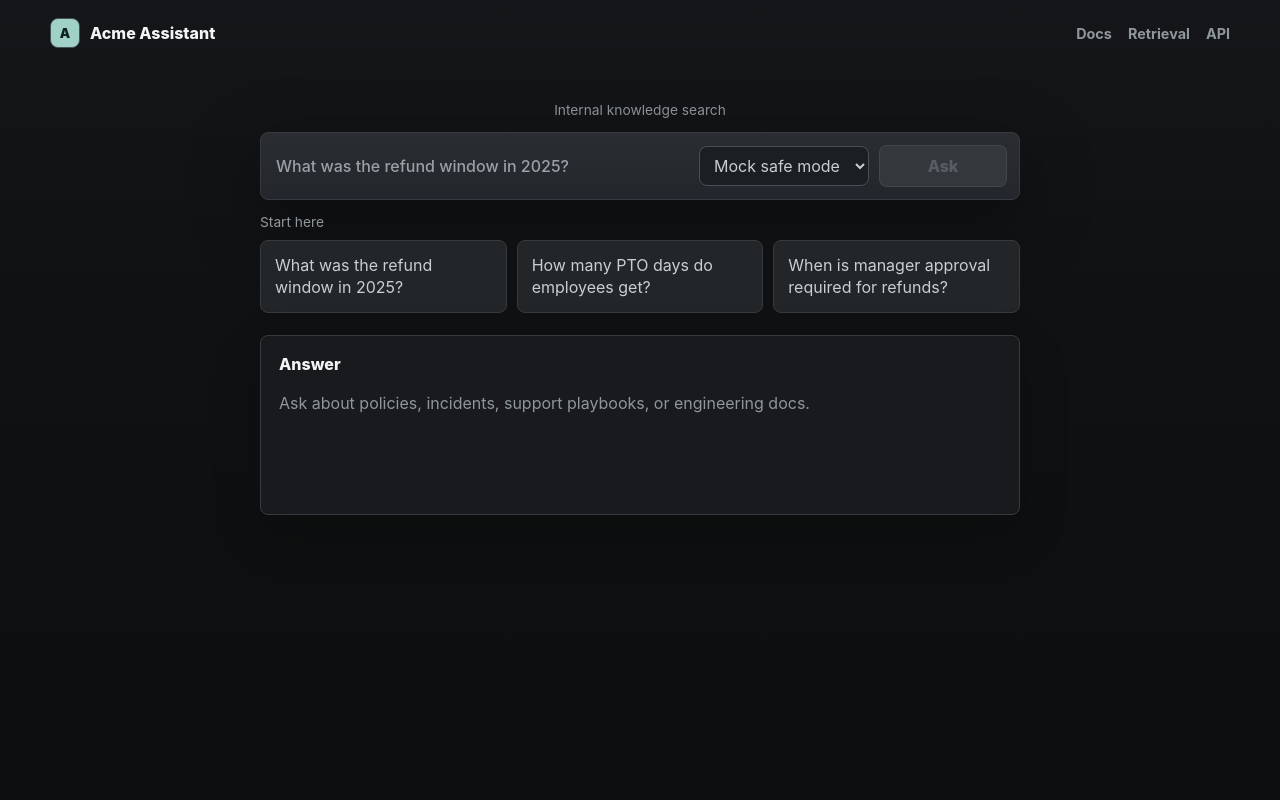
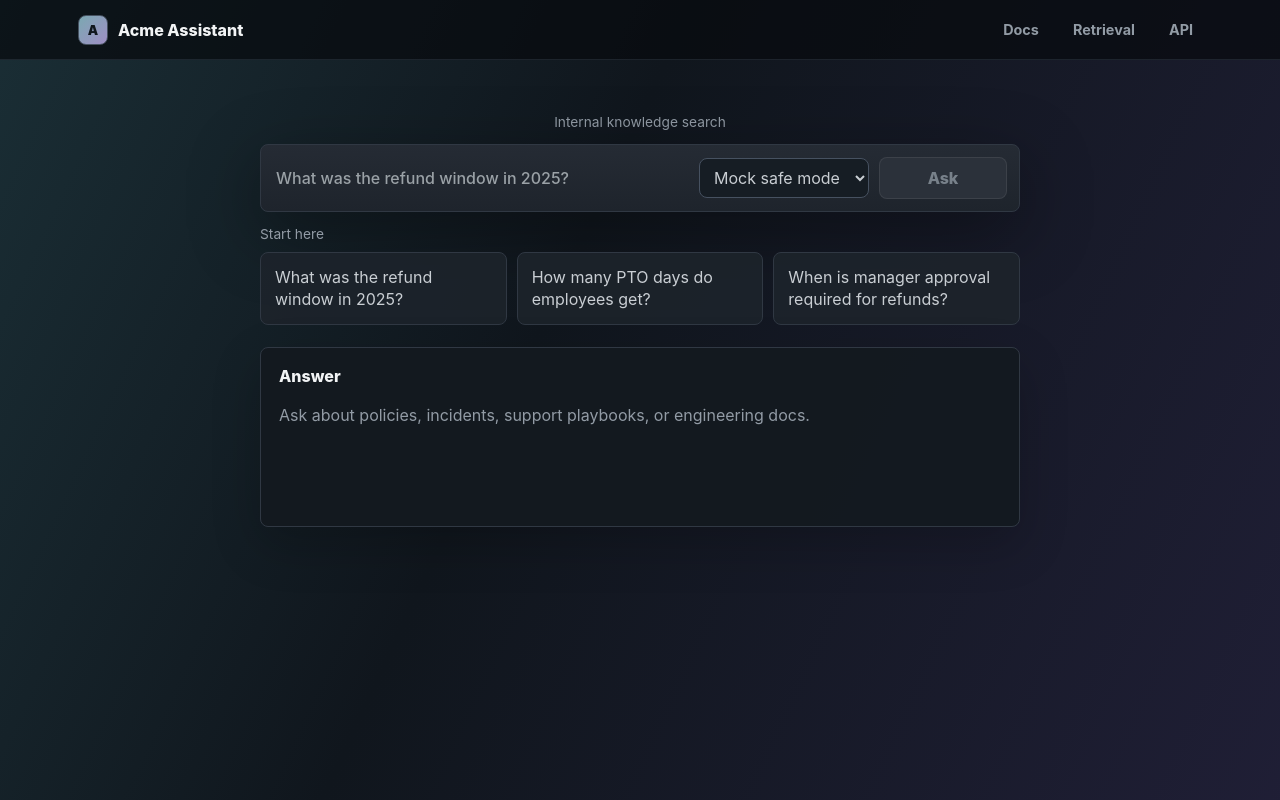
Before and after one commit to YukiUmetsu/rag-internal-docs-assistant, a React (Vite) app in the folder src/frontend/: page / in a window 1280 px wide. Built offline with nearby package versions, Linux system fonts and the light colour scheme; no server answers.

Commit message:
add loading state

```diff
--- a/src/frontend/src/components/AnswerPanel.tsx
+++ b/src/frontend/src/components/AnswerPanel.tsx
@@ -1,3 +1,4 @@
+import { useEffect, useState } from "react";
 import type { ChatResponse } from "../api/types";
 
 type Props = {
@@ -6,7 +7,32 @@ type Props = {
   error: string | null;
 };
 
+const LOADING_STEPS = ["Retrieving sources", "Ranking passages", "Preparing response"];
+
 export function AnswerPanel({ response, isLoading, error }: Props) {
+  const [loadingIndex, setLoadingIndex] = useState(0);
+  const [dotCount, setDotCount] = useState(1);
+
+  useEffect(() => {
+    if (!isLoading) {
+      setLoadingIndex(0);
+      setDotCount(1);
+      return undefined;
+    }
+
+    const intervalId = window.setInterval(() => {
+      setDotCount((currentDots) => {
+        if (currentDots === 3) {
+          setLoadingIndex((currentIndex) => (currentIndex + 1) % LOADING_STEPS.length);
+          return 1;
+        }
+        return currentDots + 1;
+      });
+    }, 420);
+
+    return () => window.clearInterval(intervalId);
+  }, [isLoading]);
+
   return (
     <section className="answer-panel">
       <div className="panel-header">
@@ -15,10 +41,11 @@ export function AnswerPanel({ response, isLoading, error }: Props) {
       </div>
 
       {isLoading ? (
-        <div className="loading-stack">
-          <span>Retrieving sources</span>
-          <span>Ranking candidates</span>
-          <span>Preparing answer</span>
+        <div className="loading-stack" aria-live="polite">
+          <span className="loading-line">
+            {LOADING_STEPS[loadingIndex]}
+            {".".repeat(dotCount)}
+          </span>
         </div>
       ) : null}
 
--- a/src/frontend/src/components/ChatComposer.tsx
+++ b/src/frontend/src/components/ChatComposer.tsx
@@ -41,7 +41,11 @@ export function ChatComposer({
         <option value="mock">Mock safe mode</option>
         <option value="retrieve_only">Retrieve only</option>
       </select>
-      <button type="submit" disabled={isLoading || !question.trim()}>
+      <button
+        className={isLoading ? "is-loading" : undefined}
+        type="submit"
+        disabled={isLoading || !question.trim()}
+      >
         {isLoading ? "Searching..." : "Ask"}
       </button>
     </form>
--- a/src/frontend/src/styles/index.css
+++ b/src/frontend/src/styles/index.css
@@ -1,25 +1,25 @@
 :root {
   color: #eef1f2;
-  background: #101112;
+  background: #10161d;
   font-family:
     Inter, ui-sans-serif, system-ui, -apple-system, BlinkMacSystemFont, "Segoe UI",
     sans-serif;
   font-synthesis: none;
   text-rendering: optimizeLegibility;
   letter-spacing: 0;
-  --bg: #101112;
-  --bg-soft: #151719;
-  --panel: #1d2023;
-  --panel-raised: #25292d;
-  --panel-muted: #17191b;
-  --line: #353b40;
-  --line-strong: #465057;
+  --bg: #10161d;
+  --bg-soft: #111820;
+  --panel: #171d24;
+  --panel-raised: #242933;
+  --panel-muted: #121820;
+  --line: #303843;
+  --line-strong: #465160;
   --text: #f2f4f5;
-  --text-soft: #c9ced2;
-  --muted: #8f979d;
-  --accent: #9fd1c6;
-  --accent-strong: #bce5dc;
-  --accent-ink: #12231f;
+  --text-soft: #c9ced3;
+  --muted: #929ba5;
+  --accent: #a6bdc9;
+  --accent-strong: #c1d3dc;
+  --accent-ink: #10171d;
   --danger: #ffb4a8;
   --warning: #ffd38a;
   --shadow: 0 20px 70px rgba(0, 0, 0, 0.36);
@@ -33,7 +33,9 @@ body {
   margin: 0;
   min-width: 320px;
   min-height: 100vh;
-  background: linear-gradient(180deg, #141619 0%, var(--bg) 38%, #0d0e0f 100%);
+  background:
+    linear-gradient(115deg, rgba(29, 53, 60, 0.78) 0%, rgba(16, 22, 29, 0.96) 42%, rgba(36, 33, 61, 0.76) 100%),
+    #10161d;
 }
 
 button,
@@ -57,8 +59,11 @@ button {
   display: flex;
   align-items: center;
   justify-content: space-between;
-  width: min(100%, 1180px);
-  margin: 0 auto 54px;
+  width: calc(100% + 56px);
+  margin: -18px -28px 54px;
+  padding: 14px max(28px, calc((100vw - 1180px) / 2 + 28px));
+  border-bottom: 1px solid rgba(70, 81, 96, 0.32);
+  background: rgba(7, 10, 15, 0.72);
   color: var(--text-soft);
 }
 
@@ -83,7 +88,7 @@ button {
   border: 1px solid var(--line-strong);
   border-radius: 8px;
   color: var(--accent-ink);
-  background: var(--accent);
+  background: linear-gradient(135deg, #7ba8b1 0%, #9f8fc5 100%);
   font-size: 0.82rem;
   font-weight: 900;
 }
@@ -92,6 +97,19 @@ button {
   color: var(--muted);
   font-size: 0.9rem;
   font-weight: 700;
+}
+
+.nav-links span {
+  border-radius: 8px;
+  padding: 7px 9px;
+  transition:
+    color 160ms ease,
+    background-color 160ms ease;
+}
+
+.nav-links span:hover {
+  color: var(--text);
+  background: rgba(166, 189, 201, 0.12);
 }
 
 .workspace {
@@ -122,7 +140,7 @@ button {
   width: min(100%, 760px);
   border: 1px solid var(--line);
   border-radius: 8px;
-  background: linear-gradient(180deg, #2a2d31 0%, #23262a 100%);
+  background: linear-gradient(180deg, #252b34 0%, #1e242c 100%);
   box-shadow: var(--shadow);
 }
 
@@ -155,7 +173,7 @@ button {
   border-radius: 8px;
   padding: 8px 10px;
   color: var(--text-soft);
-  background: #1c1f22;
+  background: #161d24;
 }
 
 .composer input {
@@ -207,8 +225,15 @@ button {
 
 .composer button:disabled {
   cursor: not-allowed;
-  color: #575e63;
-  background: #34383c;
+  color: #78818a;
+  background: #2b313a;
+}
+
+.composer button.is-loading {
+  color: #d7e4e8;
+  background: linear-gradient(100deg, #303743 0%, #52606b 42%, #303743 78%);
+  background-size: 220% 100%;
+  animation: shimmer 1.5s ease-in-out infinite;
 }
 
 .examples {
@@ -228,7 +253,7 @@ button {
   border-radius: 8px;
   padding: 14px;
   color: var(--text-soft);
-  background: rgba(37, 41, 45, 0.88);
+  background: rgba(29, 35, 43, 0.92);
   text-align: left;
   line-height: 1.35;
 }
@@ -236,7 +261,7 @@ button {
 .examples button:hover {
   border-color: var(--line-strong);
   color: var(--text);
-  background: #2c3034;
+  background: #252b34;
 }
 
 .content-grid {
@@ -255,7 +280,7 @@ button {
 .debug-panel {
   border: 1px solid var(--line);
   border-radius: 8px;
-  background: rgba(25, 27, 30, 0.94);
+  background: rgba(19, 25, 32, 0.96);
   box-shadow: 0 18px 50px rgba(0, 0, 0, 0.2);
 }
 
@@ -302,16 +327,27 @@ button {
 }
 
 .loading-stack {
-  display: grid;
-  gap: 10px;
+  display: flex;
+  align-items: center;
+  min-height: 44px;
 }
 
 .loading-stack span {
   border: 1px solid var(--line);
   border-radius: 8px;
-  padding: 12px;
+  padding: 10px 12px;
   color: var(--text-soft);
   background: var(--panel-muted);
+}
+
+.loading-line {
+  min-width: 190px;
+  background-image: linear-gradient(90deg, var(--muted), var(--text), var(--muted));
+  background-size: 220% 100%;
+  color: transparent;
+  background-clip: text;
+  -webkit-background-clip: text;
+  animation: text-wave 1.35s ease-in-out infinite;
 }
 
 .debug-chips {
@@ -337,7 +373,7 @@ button {
   border: 1px solid var(--line);
   border-radius: 8px;
   padding: 12px;
-  background: var(--panel-raised);
+  background: #202631;
 }
 
 .source-card-top strong {
@@ -386,7 +422,7 @@ button {
   border: 1px solid var(--line);
   border-radius: 8px;
   padding: 12px;
-  background: #181a1d;
+  background: #141a21;
 }
 
 .debug-panel summary {
@@ -477,7 +513,7 @@ button {
 
 .markdown-preview th {
   color: var(--text);
-  background: #202428;
+  background: #202733;
   font-weight: 800;
 }
 
@@ -530,3 +566,23 @@ button {
     grid-template-columns: 1fr;
   }
 }
+
+@keyframes shimmer {
+  0% {
+    background-position: 120% 0;
+  }
+
+  100% {
+    background-position: -120% 0;
+  }
+}
+
+@keyframes text-wave {
+  0% {
+    background-position: 120% 0;
+  }
+
+  100% {
+    background-position: -120% 0;
+  }
+}
```
